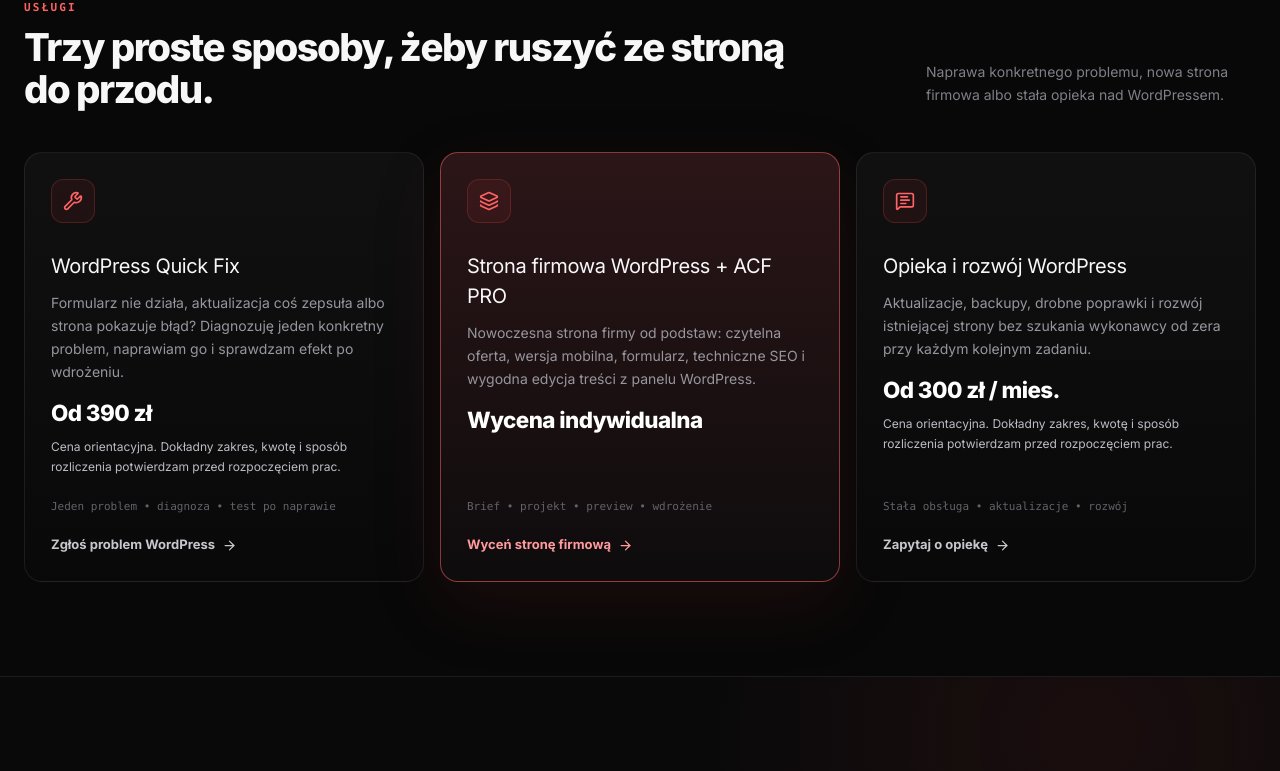
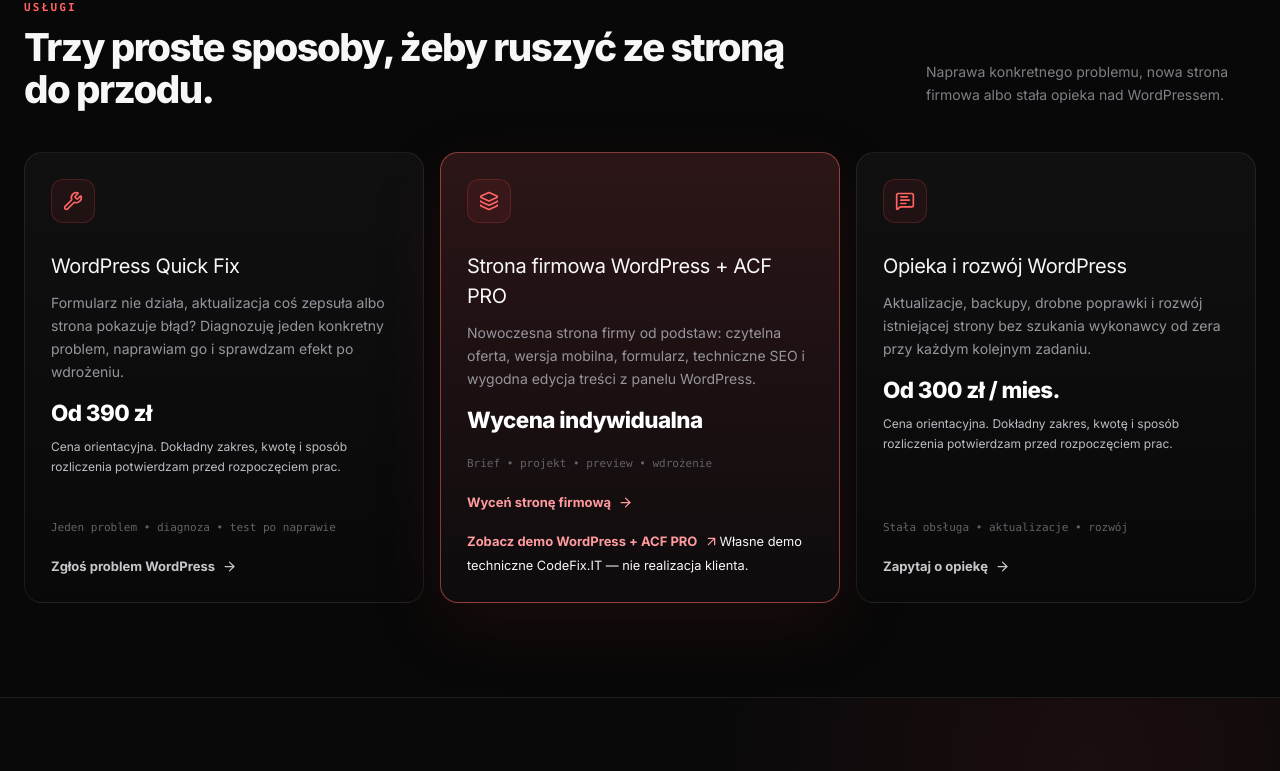
Before and after one commit to wwwCodeFixIT/CodeFix.IT---Portfolio-Short, a React (Vite) app: page / in a window 1280 px wide. Shown: the part 1087-1858 px from the top of the page. Built offline with nearby package versions, Linux system fonts and the light colour scheme.

Commit message:
feat(sales): expose honest WordPress+ACF demo directly from business-site offer

```diff
--- a/src/pages/HomepageV1.tsx
+++ b/src/pages/HomepageV1.tsx
@@ -370,6 +370,16 @@ export function HomepageV1() {
                     {cta ?? 'Omów zakres'}
                     <ArrowRight size={15} aria-hidden="true" />
                   </a>
+                  {service === businessSiteService && (
+                    <div className="cf-service-proof">
+                      <a href="https://demo.codefix.it/" target="_blank"
+                        rel="noreferrer" className="cf-card-link cf-card-link-secondary">
+                        Zobacz demo WordPress + ACF PRO
+                        <ArrowUpRight size={15} aria-hidden="true" />
+                      </a>
+                      <small>Własne demo techniczne CodeFix.IT — nie realizacja klienta.</small>
+                    </div>
+                  )}
                 </article>
               ))}
             </div>
```
